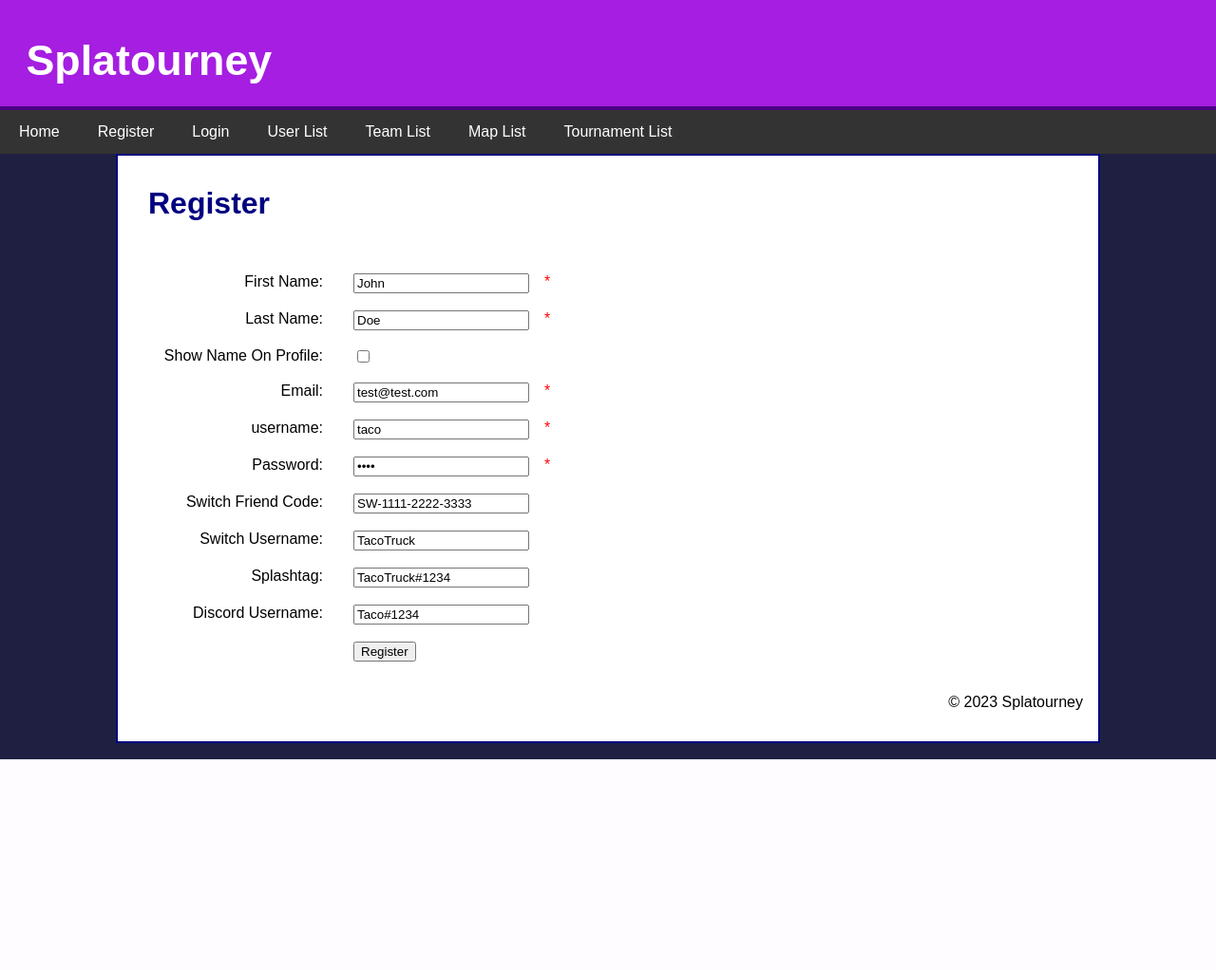
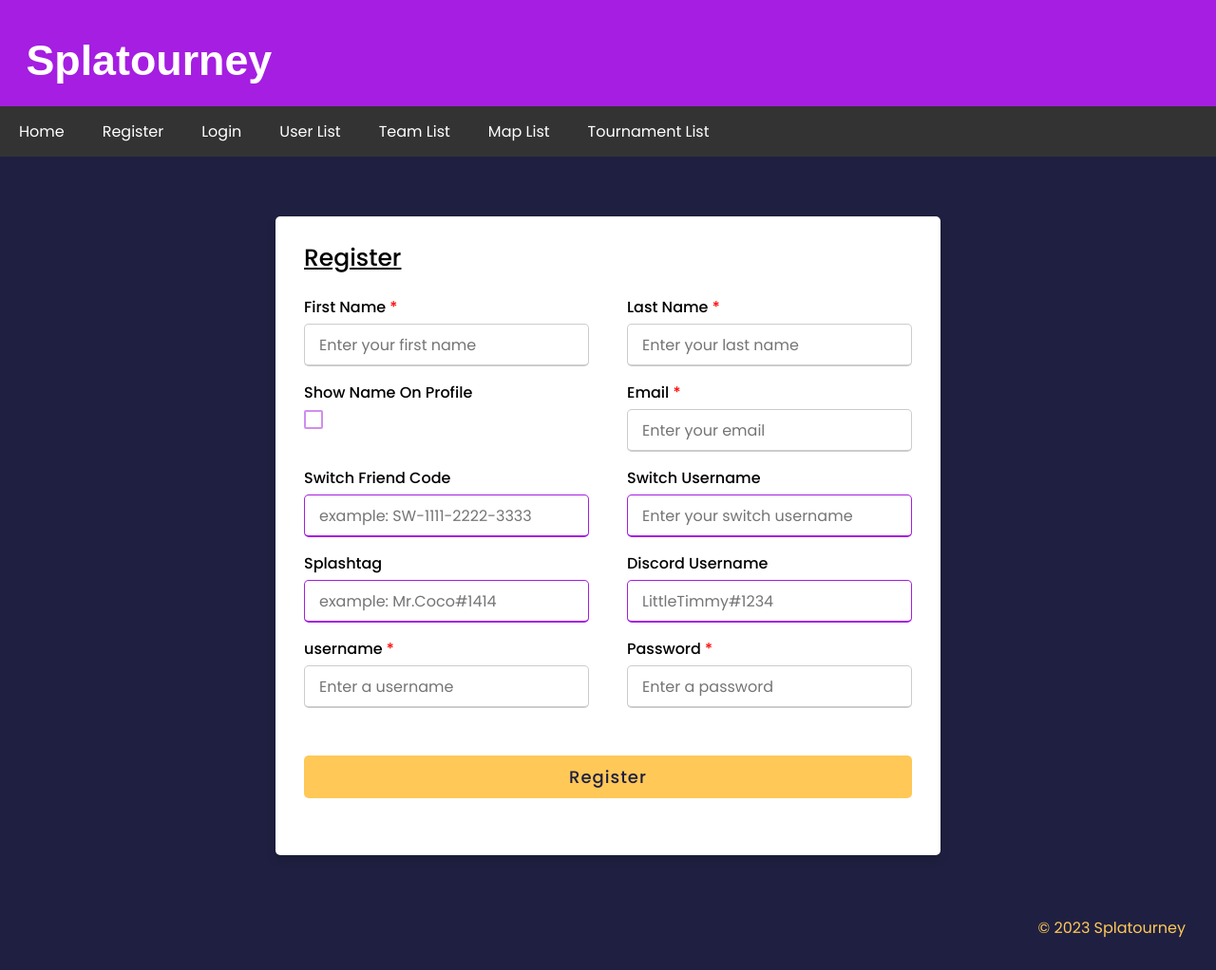
Before and after one commit to KirkHerbison/Splatourney, a PHP site: page /projects/user_manager/index.php?controllerRequest=user_register in a window 1280 px wide. Shown: the whole page at 95% size. Before the commit the page ends 800 px from the top, so only its background shows below. Run offline with PHP 8.4, Linux system fonts and the light colour scheme; some web fonts are replaced.

Commit message:
Merge origin/master
Conflicts:
	styles/header_nav.css

```diff
--- a/styles/footer.css
+++ b/styles/footer.css
@@ -9,3 +9,9 @@ footer p{
     font-size: 85%;
     color: white;
 }
+footer{
+    margin-top: auto;
+    margin-right: 2em;
+    margin-bottom: 2em;
+    color: #FFC857;
+}
--- a/styles/header_nav.css
+++ b/styles/header_nav.css
@@ -8,7 +8,6 @@ header{
     margin-right: 0;
     padding-right: 0;
     padding-bottom: 0;
-    border-bottom: indigo 4px solid;
 }
 #headerTop{
 
--- a/styles/main.css
+++ b/styles/main.css
@@ -28,46 +28,6 @@ label {
     float: left;
     padding-right: 1em;
     padding-bottom: .5em;
-}
-form{
-    display: flex;
-    flex-direction: column;
-}
-
-form div p{
-    margin: 0;
-    margin-right: 2em;
-    width: 20%;
-    text-align: right;
-}
-
-.form {
-    float: left;
-    width: 25em;
-    margin-bottom: .5em;
-}
-form div{
-    display: flex;
-    flex-direction: row;
-    flex-basis: 100%;
-}
-.rightSideForm{
-    text-align: left;
-    font-weight: bold;
-}
-.requiredField{
-    color: red;
-    text-align: left;
-    padding-left: 1em;
-}
-#data input {
-    float: left;
-    width: 15em;
-    margin-bottom: .5em;
-}
-#buttons input {
-    float: left;
-    margin-bottom: .5em;
 }
 br {
     clear: left;
@@ -107,19 +67,6 @@ h5{
     font-size: 12px;
     color: #333;
 }
-.button{
-    background-color: navy;
-    border: none;
-    color: white;
-    padding: 15px 32px;
-    text-align: center;
-    text-decoration: none;
-    display: inline-block;
-    font-size: 16px;
-}
-.photoButton{
-    width:15%;
-}
 table {
     margin-left: auto;
     margin-right: auto;
@@ -154,3 +101,9 @@ td, th {
 td input[type=submit]{
     width: 100%;
 }
+footer{
+    margin-top: auto;
+    margin-right: 2em;
+    margin-bottom: 2em;
+    color: #FFC857;
+}
--- /dev/null
+++ b/styles/register.css
@@ -0,0 +1,186 @@
+@import url('https://fonts.googleapis.com/css2?family=Noto+Sans:wght@700&family=Poppins:wght@400;500;600&display=swap');
+*{
+  margin: 0;
+  padding: 0;
+  box-sizing: border-box;
+  font-family: 'Poppins',sans-serif;
+}
+body{
+    border:none;
+}
+main{
+    border:none;
+  width: 100%;
+  height: 100vh;
+  display: flex;
+  justify-content: center;
+  align-items: center;
+  padding: 10px;
+  background: #1F2041;
+}
+.container{
+  max-width: 700px;
+  width: 100%;
+  background-color: #fff;
+  padding: 25px 30px;
+  border-radius: 5px;
+  box-shadow: 0 5px 10px rgba(0,0,0,0.15);
+}
+.container .title{
+  font-size: 25px;
+  font-weight: 500;
+  position: relative;
+  text-decoration: underline;
+}
+
+.content form .user-details{
+  display: flex;
+  flex-wrap: wrap;
+  justify-content: space-between;
+  margin: 20px 0 12px 0;
+}
+form .user-details .input-box{
+  margin-bottom: 15px;
+  width: calc(100% / 2 - 20px);
+}
+form .input-box span.details{
+  display: block;
+  font-weight: 500;
+  margin-bottom: 5px;
+}
+.user-details .input-box input{
+  height: 45px;
+  width: 100%;
+  outline: none;
+  font-size: 16px;
+  border-radius: 5px;
+  padding-left: 15px;
+  border: 1px solid #ccc;
+  border-bottom-width: 2px;
+  transition: all 0.3s ease;
+}
+.user-details .input-box input:focus,
+.user-details .input-box input:valid{
+  border-color: #A51EE1;
+}
+ form .gender-details .gender-title{
+  font-size: 20px;
+  font-weight: 500;
+ }
+ form .category{
+   display: flex;
+   width: 80%;
+   margin: 14px 0 ;
+   justify-content: space-between;
+ }
+ form .category label{
+   display: flex;
+   align-items: center;
+   cursor: pointer;
+ }
+ form .category label .dot{
+  height: 18px;
+  width: 18px;
+  border-radius: 50%;
+  margin-right: 10px;
+  background: #d9d9d9;
+  border: 5px solid transparent;
+  transition: all 0.3s ease;
+}
+ #dot-1:checked ~ .category label .one,
+ #dot-2:checked ~ .category label .two,
+ #dot-3:checked ~ .category label .three{
+   background: #9b59b6;
+   border-color: #d9d9d9;
+ }
+ form input[type="radio"]{
+   display: none;
+ }
+ form .button{
+   height: 45px;
+   margin: 35px 0
+ }
+
+form .user-details input[type=checkbox] {
+  position: relative;
+	border: 2px solid #A51EE1;
+	border-radius: 2px;
+	background: none;
+	cursor: pointer;
+	line-height: 0;
+	margin: 0 .6em 0 0;
+	outline: 0;
+	padding: 0 !important;
+	vertical-align: text-top;
+
+	-webkit-appearance: none;
+  opacity: .5;
+  	height: 20px;
+	width: 20px;
+}
+
+form .user-details input[type=checkbox]:hover {
+  opacity: 1;
+}
+
+form .user-details input[type=checkbox]:checked {
+  background-color: #A51EE1;
+  opacity: 1;
+}
+
+form .user-details input[type=checkbox]:before {
+  content: '';
+  position: absolute;
+  right: 50%;
+  top: 50%;
+  width: 4px;
+  height: 10px;
+  border: solid #FFF;
+  border-width: 0 2px 2px 0;
+  margin: -1px -1px 0 -1px;
+  transform: rotate(45deg) translate(-50%, -50%);
+  z-index: 2;
+}
+
+ form .button input{
+   height: 100%;
+   width: 100%;
+   border-radius: 5px;
+   border: none;
+   color: #1F2041;
+   font-size: 18px;
+   font-weight: 500;
+   letter-spacing: 1px;
+   cursor: pointer;
+   transition: all 0.3s ease;
+   background: #FFC857;;
+ }
+ form .button input:hover{
+    transform: scale(1.01);
+    border-color: #FFC857;
+
+  }
+ @media(max-width: 584px){
+ .container{
+  max-width: 100%;
+}
+form .user-details .input-box{
+    margin-bottom: 15px;
+    width: 100%;
+  }
+  form .category{
+    width: 100%;
+  }
+  .content form .user-details{
+    max-height: 300px;
+    overflow-y: scroll;
+  }
+  .user-details::-webkit-scrollbar{
+    width: 5px;
+  }
+  }
+  @media(max-width: 459px){
+  .container .content .category{
+    flex-direction: column;
+  }
+}
--- a/user_manager/user_register.php
+++ b/user_manager/user_register.php
@@ -1,67 +1,61 @@
 <?php require_once '../view/header.php'; ?>
+<link rel="stylesheet" href="styles/register.css"/>
 
+<div class="container">
 
-<h1>Register</h1>
+    <div class="title">Register</div>
     <span style='color: red'><?php echo $error_message ?></span>
+    <div class="content">
         <form action="user_manager/index.php" method="post">
             <input type="hidden" name="controllerRequest" value="user_register_confirmation" />
-    <br>
-    <div>
-        <p>First Name: </p>
-        <input type="text" name="firstName" value="John"><p class ="requiredField">*</p>
+            <div class="user-details">
+                <div class="input-box">
+                    <span class="details">First Name <span style="color: red;">*</span></span>
+                    <input type="text" name="firstName" placeholder="Enter your first name"required>
                 </div>
-    <br>
-    <div>
-        <p>Last Name: </p>
-        <input type="text" name="lastName" value="Doe"><p class ="requiredField">*</p>
+                <div class="input-box">
+                    <span class="details">Last Name <span style="color: red;">*</span></span>
+                    <input type="text" name="lastName" placeholder="Enter your last name" required>
                 </div>
-    <br>
-    <div>
-        <p>Show Name On Profile: </p>
+                <div class="input-box">
+                    <span class="details">Show Name On Profile</span>
                     <input type="checkbox" name="showName">
                 </div>
-    <br>
-    <div>
-        <p>Email: </p>
-        <input type='text' name='emailAddress' value="test@test.com"><p class ="requiredField">*</p>
+                <div class="input-box">
+                    <span class="details">Email <span style="color: red;">*</span></span>
+                    <input type='text' name='emailAddress' placeholder="Enter your email"required>
                 </div>
-    <br>
-    <div>
-        <p>username: </p>
-        <input type='text' name='username' value="taco"><p class ="requiredField">*</p>
+                <div class="input-box">
+                    <span class="details">Switch Friend Code</span>
+                    <input type='text' name='friendCode' placeholder="example: SW-1111-2222-3333">
                 </div>
-    <br>
-    <div>
-        <p>Password: </p>
-        <input type='password' name='password' value="test"><p class ="requiredField">*</p>
+                <div class="input-box">
+                    <span class="details">Switch Username</span>
+                    <input type='text' name='switchUsername' placeholder="Enter your switch username">
                 </div>
-    <br>
-    <div>
-        <p>Switch Friend Code: </p>
-        <input type='text' name='friendCode' value="SW-1111-2222-3333">
+                <div class="input-box">
+                    <span class="details">Splashtag</span>
+                    <input type='text' name='splashtag' placeholder="example: Mr.Coco#1414">
                 </div>
-    <br>
-    <div>
-        <p>Switch Username: </p>
-        <input type='text' name='switchUsername' value="TacoTruck">
+                <div class="input-box">
+                    <span class="details">Discord Username</span>
+                    <input type='text' name='discordUsername' placeholder="LittleTimmy#1234">
                 </div>
-    <br>
-    <div>
-        <p>Splashtag: </p>
-        <input type='text' name='splashtag' value="TacoTruck#1234">
+                                <div class="input-box">
+                    <span class="details">username <span style="color: red;">*</span></span>
+                    <input type='text' name='username' placeholder="Enter a username" required>
                 </div>
-    <br>
-    <div>
-        <p>Discord Username: </p>
-        <input type='text' name='discordUsername' value="Taco#1234">
+                <div class="input-box">
+                    <span class="details">Password <span style="color: red;">*</span></span>
+                    <input type='password' name='password' placeholder="Enter a password" required>
                 </div>
-    <br>
-    <div>
-        <p></p><input type='submit' value='Register'>
             </div>
-    <br>
+            <div class="button">
+                <input type='submit' value='Register'>
+            </div>
         </form>
-
+    </div>
+</div>
 
 
 
--- a/view/footer.php
+++ b/view/footer.php
@@ -1,3 +1,4 @@
+</main>
 <footer>
     <p class="copyright">
         <?php if($userLogedin ->getUsername() != ''){echo 'Logged in user: '.$userLogedin->getUsername();}?>
@@ -6,6 +7,5 @@
         &copy; <?php echo date("Y"); ?> Splatourney
     </p>
 </footer>
-</main>
 </body>
 </html>
--- a/view/header.php
+++ b/view/header.php
@@ -18,9 +18,7 @@
     <!-- the body section -->
     <body>
         <header>
-            <h1 id="header">Splatourney <a href="user_manager?controllerRequest=logout">
-            <?php if ($userLogedin->getEmailAddress() != '') {echo 'Logout';}?>
-            </a></h1>
+            <h1 id="header">Splatourney </h1>
         </header>
         <nav>
             <ul id="header_ul">
@@ -61,6 +59,14 @@
                         <a href="admin_manager?controllerRequest=admin">Admin</a>
                     </li>
                 <?php }?>
+
+                <?php if ($userLogedin->getEmailAddress() != '') { ?>
+                    <li style="float: right;">
+                        <a href="user_manager?controllerRequest=logout">Logout</a>
+                    </li>
+                <?php }?>
+
+            </a>
             </ul>
         </nav>
         <main>
```
Also changed, not shown: styles/login.css (+121 -8 lines), testBracket.php (+3 -26 lines), user_manager/user_login.php (+17 -15 lines). Lines whose indentation alone changed are shown as unchanged.
